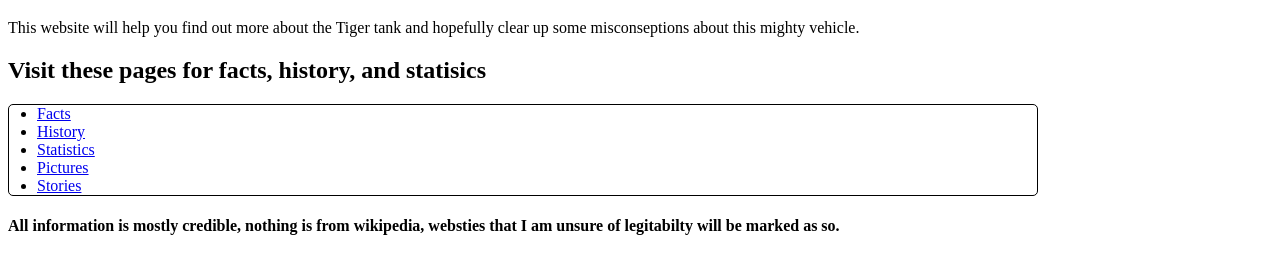
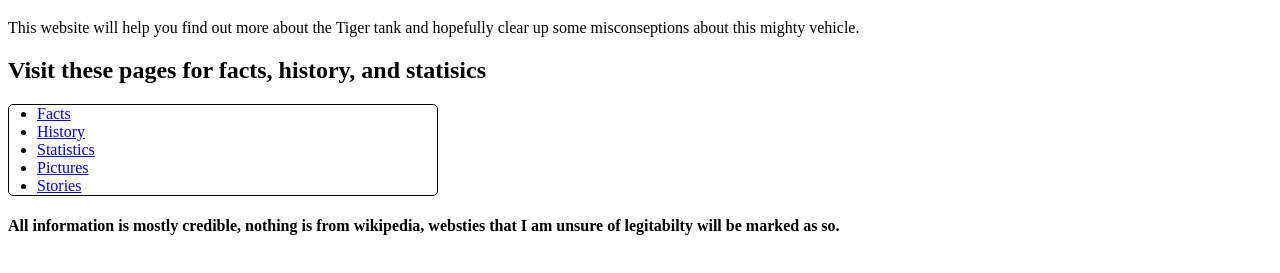
Before and after one commit to Avalontheguy/Avalon-website, a plain HTML site: page firstpage.html in a window 1280 px wide. Shown: the part 61-334 px from the top of the page. Drawn offline with Linux system fonts and the light colour scheme.

Commit message:
Update firstpage.html

```diff
--- a/firstpage.html
+++ b/firstpage.html
@@ -12,7 +12,7 @@ ul {
   border: 1px solid black;
   padding-right: 0px;
   padding-left: 28px;
-  width: 1000px;
+  width: 400px;
   border-radius: 5px;
 }
       </style>
```
